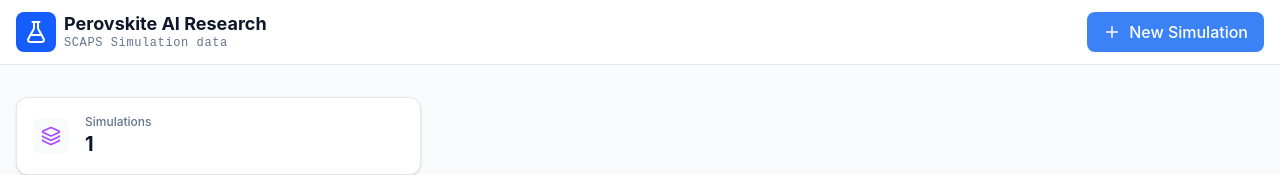
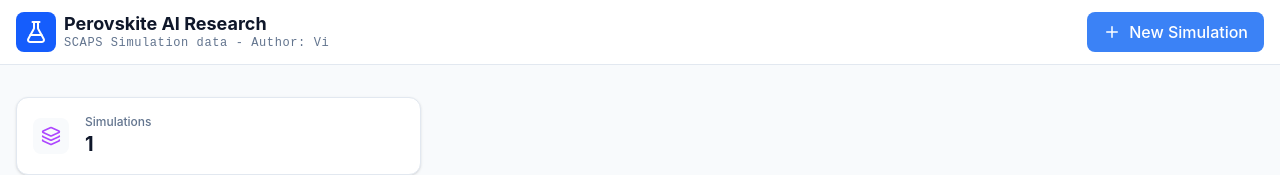
Before and after one commit to Faiizy0/SCAPS-AI-, a React (Vite) app: page / in a window 1280 px wide. Shown: the top 175 px of the page. Built offline with nearby package versions, Linux system fonts and the light colour scheme.

Commit message:
feat: Add author name to header
Includes "Author: Vi" in the application header to identify the contributor.

```diff
--- a/src/App.tsx
+++ b/src/App.tsx
@@ -335,7 +335,7 @@ export default function App() {
             </div>
             <div>
               <h1 className="font-bold text-lg leading-tight">Perovskite AI Research</h1>
-              <p className="text-xs text-slate-500 font-mono tracking-wider">SCAPS Simulation data</p>
+              <p className="text-xs text-slate-500 font-mono tracking-wider">SCAPS Simulation data - Author: Vi</p>
             </div>
           </div>
           <div className="flex items-center gap-3">
```
